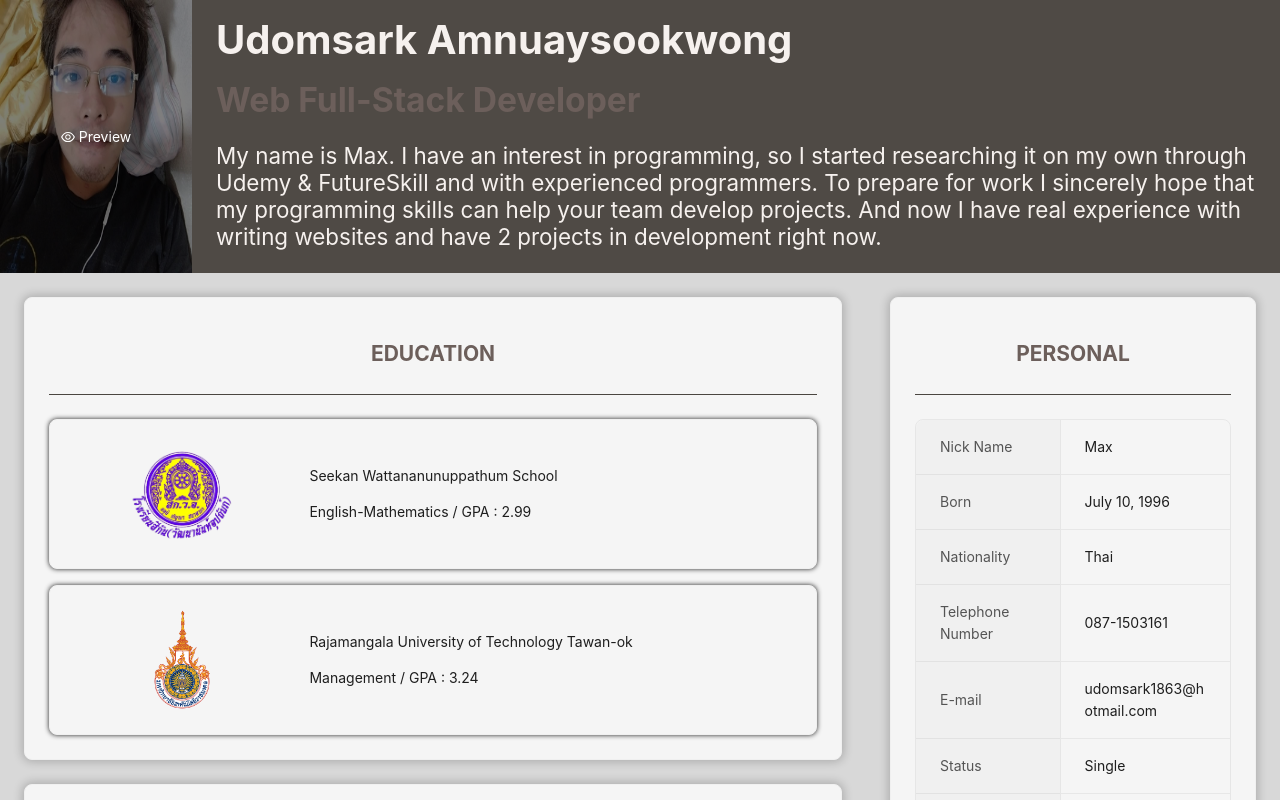
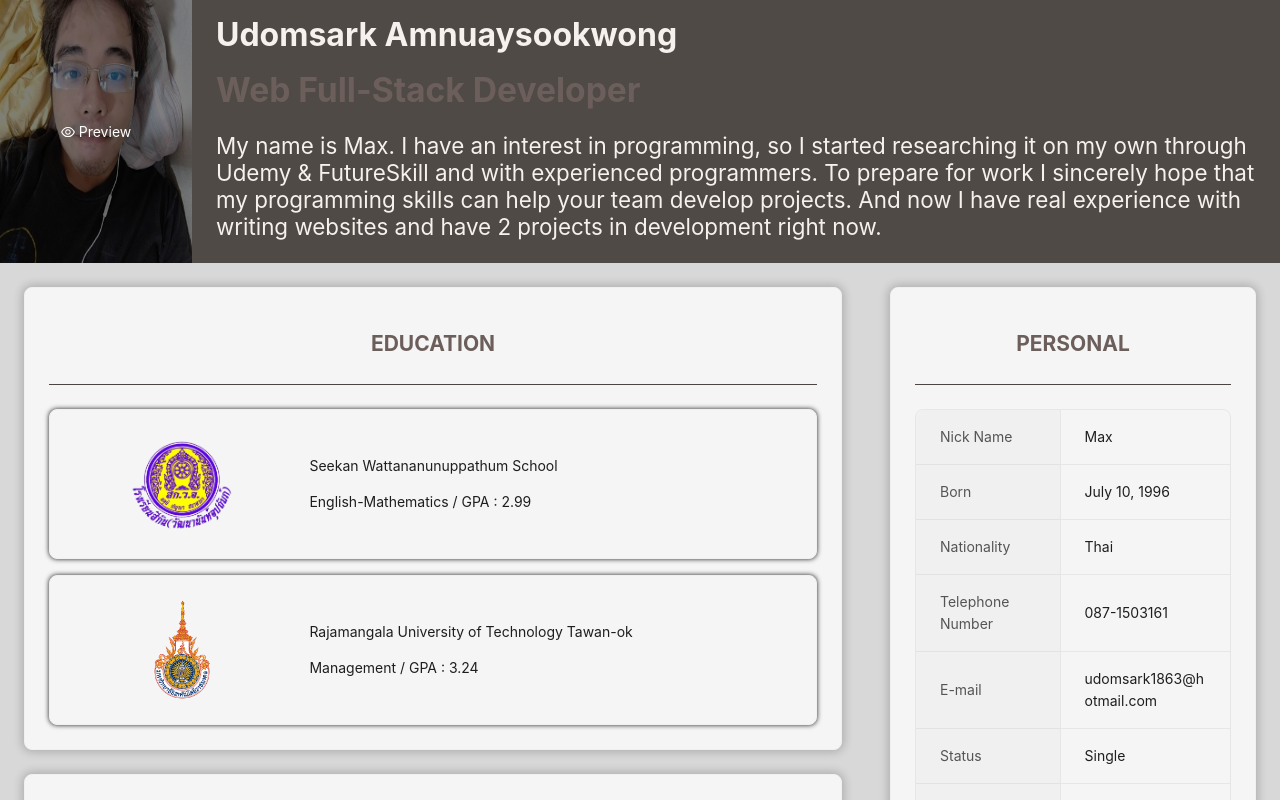
Before and after one commit to udomsark1503/PortfolioReact, a React (Create React App) app: page / in a window 1280 px wide. Shown: the top 800 px of the page. Built offline with nearby package versions, Linux system fonts and the light colour scheme; the HTML template or start-up script is replaced by a standard one.

Commit message:
Update FirstInfo.jsx

```diff
--- a/src/components/FirstInfo.jsx
+++ b/src/components/FirstInfo.jsx
@@ -9,7 +9,7 @@ const MyDetail = () => {
         </div>
       </Col>
       <Col flex="1 1 85%" className="DetailBlog">
-          <h1 style={{fontSize:'2.5rem'}}>Udomsark Amnuaysookwong</h1>
+          <h1 style={{fontSize:'2rem'}}>Udomsark Amnuaysookwong</h1>
           <h2>Web Full-Stack Developer</h2>
           <p>
             My name is Max. I have an interest in programming, so I started
```
